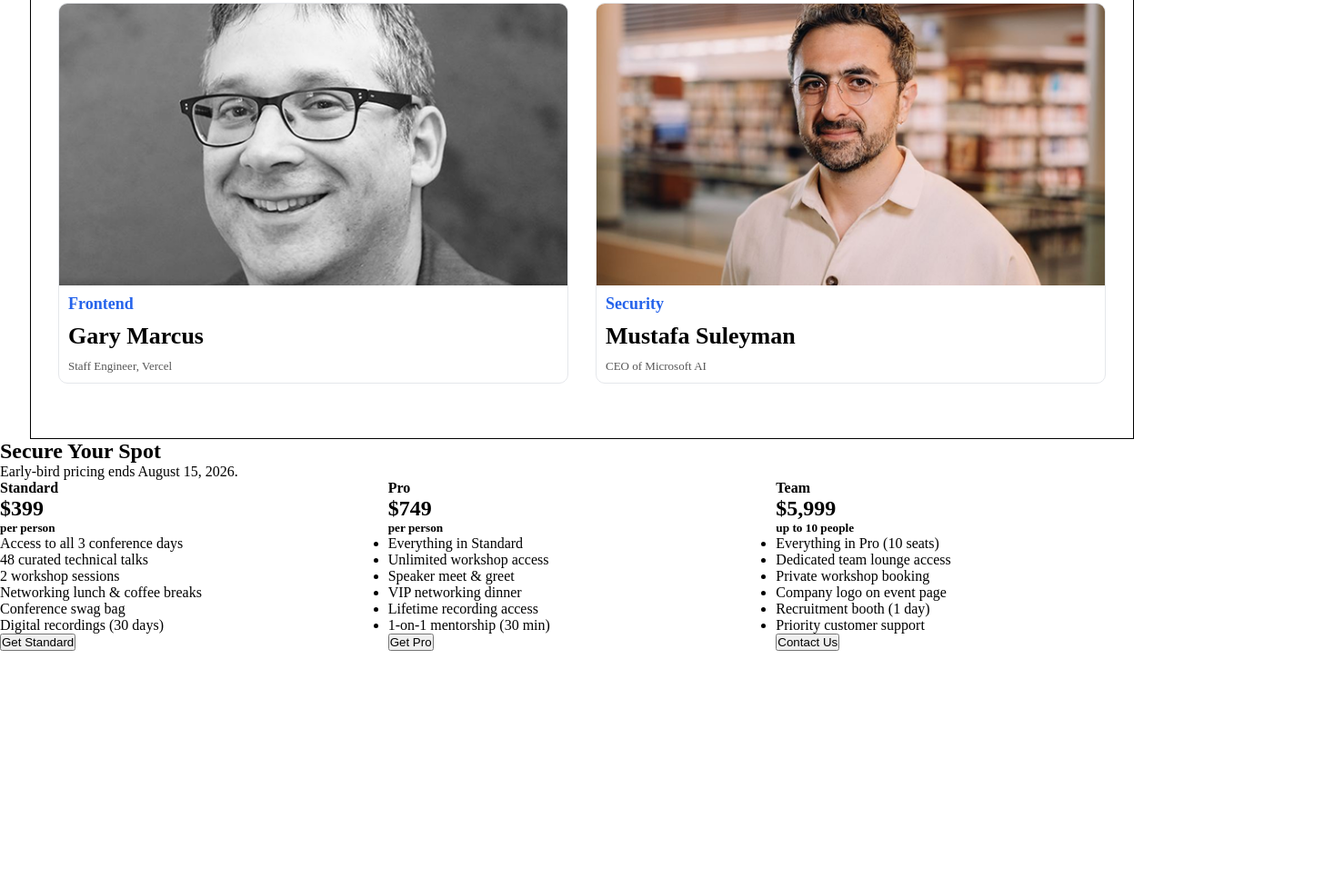
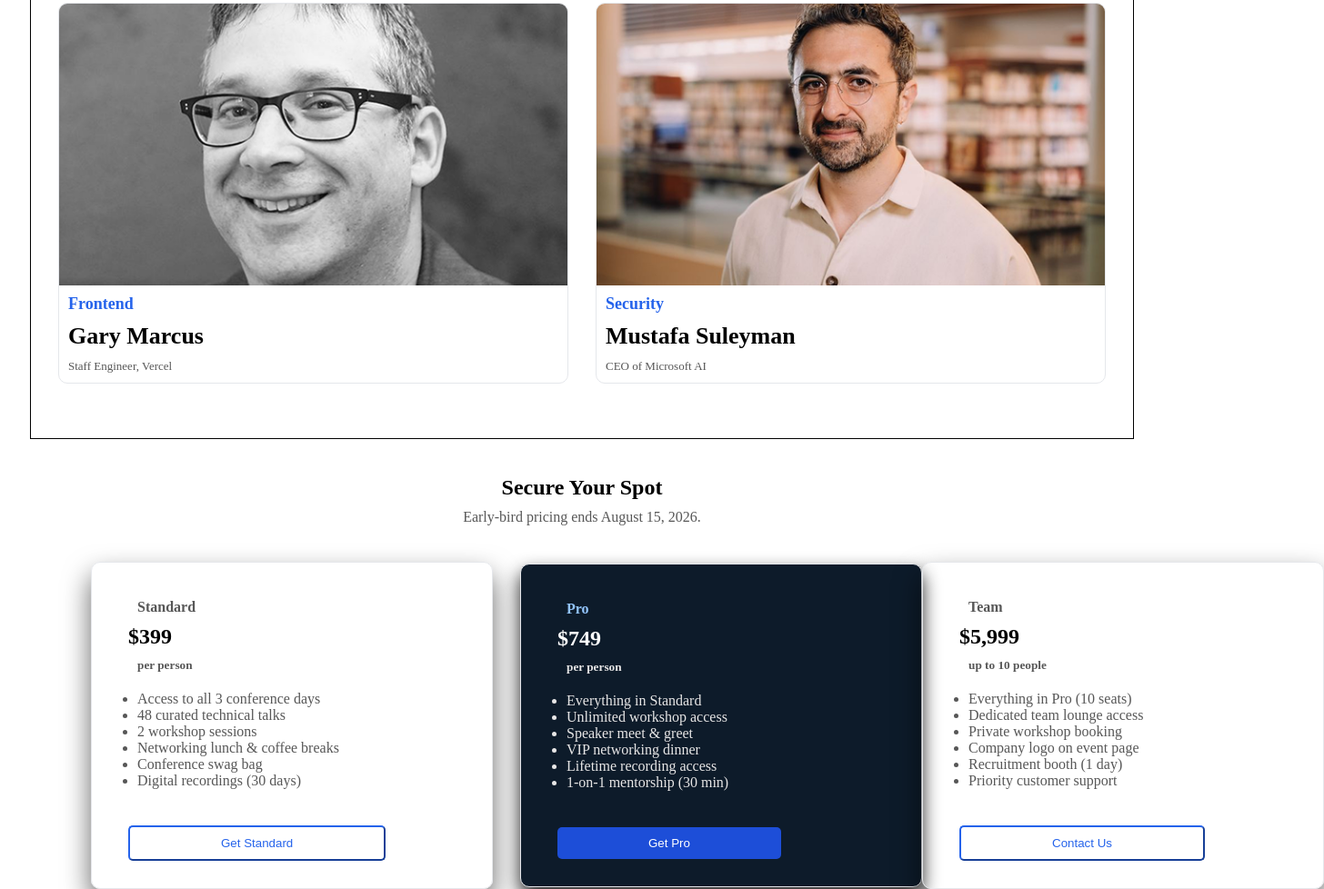
Before and after one commit to tanvirislam-444/assignment-1, a plain HTML site: page index.html in a window 1280 px wide. Shown: the part 1370-2348 px from the top of the page at 91% size, 1456 px wide, since content can reach past the window. Before the commit the page ends 2086 px from the top, so only its background shows below. Drawn offline with Linux system fonts and the light colour scheme.

Commit message:
pricing card section add

```diff
--- a/index.html
+++ b/index.html
@@ -74,7 +74,7 @@
         <h1>Secure Your Spot</h1>
         <p>Early-bird pricing ends August 15, 2026.</p>
         <div class="all-box">
-        <div class="box-1">
+        <div class="box-1 box-f">
             <h4>Standard</h4>
             <h2>$399</h2>
             <h5>per person</h5>
@@ -102,7 +102,7 @@
             </ul>
             <button>Get Pro</button>
         </div>
-        <div class="box-3">
+        <div class="box-3 box-f">
             <h4>Team</h4>
             <h2>$5,999</h2>
             <h5>up to 10 people</h5>
--- a/style.css
+++ b/style.css
@@ -91,7 +91,7 @@ transparent 100%), url('./B14-A01-DevConf-2026/assets/banner.jpg');
 }
 
 .speaker-card{
-    background: #fff;
+    background: #ffff;
     border: 1px solid #E5E7EB;
     border-radius: 10px;
     overflow: hidden;
@@ -124,7 +124,78 @@ transparent 100%), url('./B14-A01-DevConf-2026/assets/banner.jpg');
     padding: 10px;
 }
 /* pricing card section start  */
+.container-c{
+    margin-top: 30px;
+}
 .container-c .all-box{
     display: grid;
     grid-template-columns: repeat(3, 1fr);
+    align-items: center;
 }
+.container-c h1{
+    text-align: center;
+    padding: 10px;
+}
+.all-box .box-1,.box-2,.box-3{
+    border: 1px solid #E5E7EB;
+    height: auto;
+    padding: 30px 0px 30px 40px;
+    width: 50vh;
+    border-radius: 10px;
+
+}
+.container-c p{
+    color: #575757;
+    padding-bottom: 40px;
+    text-align: center;
+}
+.box-f{
+    box-shadow: 0px 15px 30px rgba(0,0,0,0.6) ;
+}
+.box-f h4,
+.box-f h5,
+.box-f ul{
+color:#575757;
+padding: 10px;
+}
+.box-f button{
+    padding: 10px 100px;
+    background-color:#ffffff;
+    color: #2563EB;
+    border-radius: 5px;
+    text-align: center;
+    border-color: #2563EB;
+    margin-top: 30px;
+}
+.box-1{
+    margin-left: 100px;
+}
+.box-3{
+margin-right: 100px;
+}
+.box-2{
+    background-color: #0D1B2A;
+    margin-left: 30px;
+    box-shadow: 0px 10px 20px rgba(0,0,0,0.9);
+
+}
+.box-2 h2{
+    color: #ffffff;
+}
+.box-2 button{
+    padding: 10px 100px;
+    color: #ffffff;
+    background-color: #1D4ED8;
+    border-radius: 5px;
+    border: none;
+    text-align: center;
+    margin-top: 30px;
+}
+.box-2 h5,ul{
+    color: #e7e6e6;
+    padding: 10px;
+}
+.box-2 h4{
+  color:  #93C5FD;
+  padding: 10px;
+}
```
